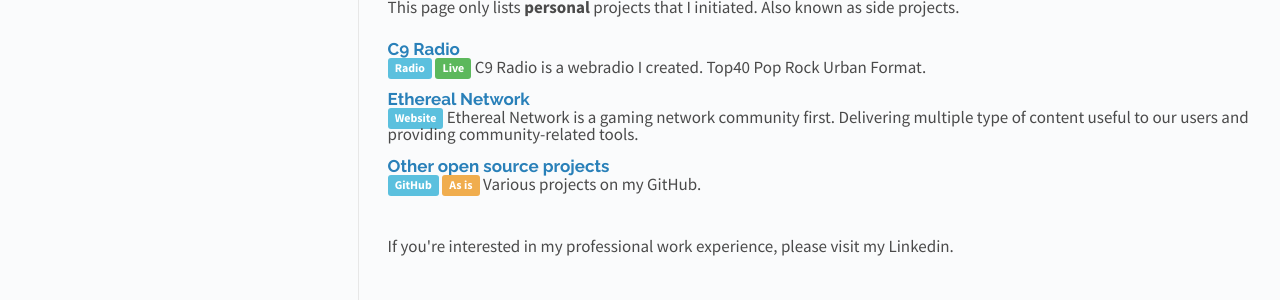
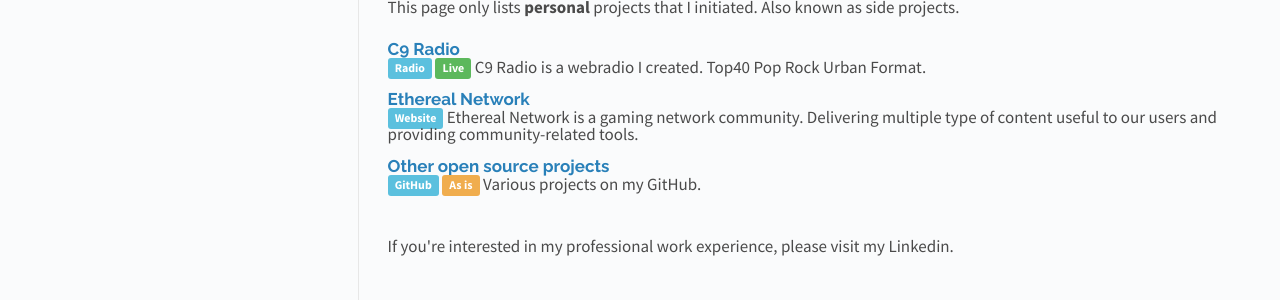
Before and after one commit to mkpascal/mkpascal.github.io, a Jekyll site: the page built from projects.html, in a window 1280 px wide. Shown: the part 354-654 px from the top of the page. Built offline with Jekyll 4.4.1, drawn with Linux system fonts in a browser that asks for light colours; nearby versions of some CDN libraries.

Commit message:
Update projects.html

```diff
--- a/projects.html
+++ b/projects.html
@@ -30,7 +30,7 @@ permalink: /projects/
         <li class="post-link">
       <a class="post-title" href="http://www.ethereal.network">
         Ethereal Network
-        <span class="post-content"><i class="label label-info">Website</i> Ethereal Network is a gaming network community first. Delivering multiple type of content useful to our users and providing community-related tools.</span>
+        <span class="post-content"><i class="label label-info">Website</i> Ethereal Network is a gaming network community. Delivering multiple type of content useful to our users and providing community-related tools.</span>
       </a>
     </li>
 
```
